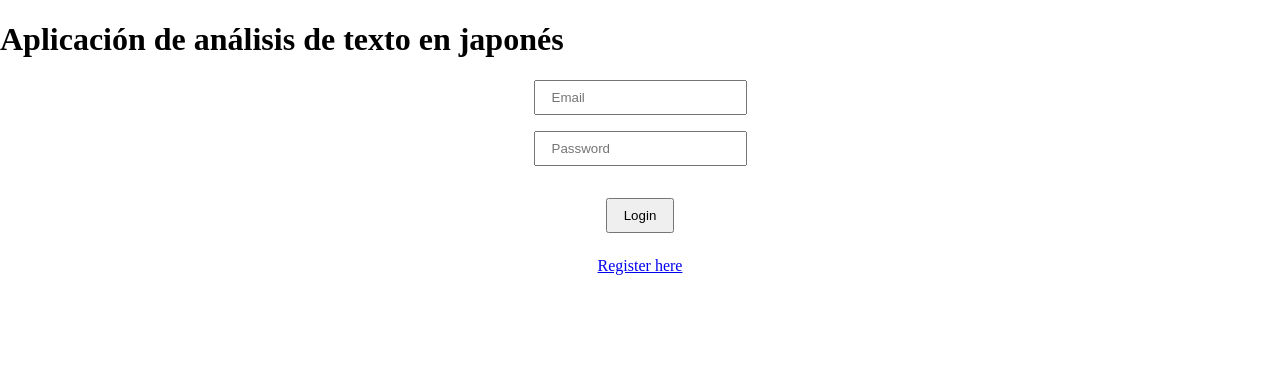
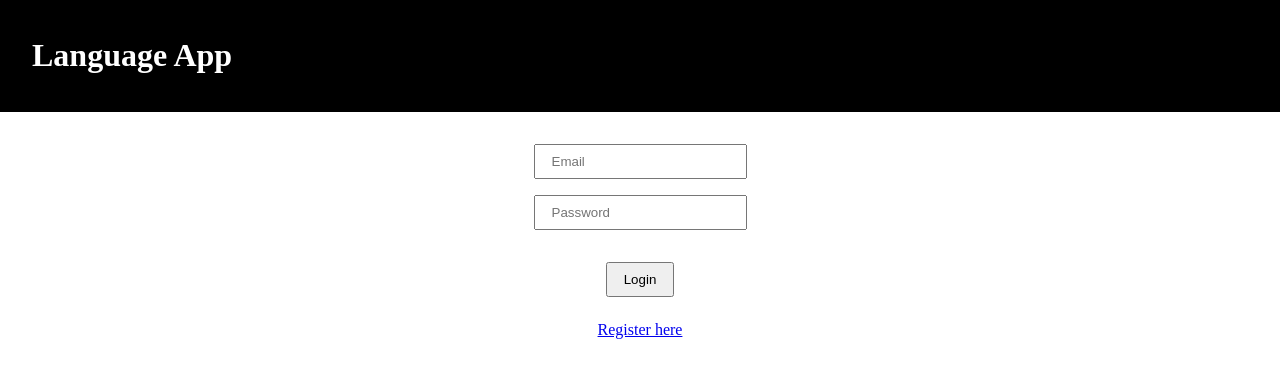
Before and after one commit to oscar00129/LanguageReadingTool, a Flask app: page /login in a window 1280 px wide. Shown: the top 378 px of the page. Run offline with Flask 3, Linux system fonts and the light colour scheme.

Commit message:
Reusable banner in login page and implementation of multi language

```diff
--- a/config.ini
+++ b/config.ini
@@ -4,3 +4,6 @@ PORT = 3306
 USER = root
 PASSWORD =
 DATABASE = language
+
+[APP]
+LANGUAGE = english
--- /dev/null
+++ b/language_texts.json
@@ -0,0 +1,66 @@
+{
+    "languages": [{
+        "language": "english",
+        "app_name": "Language App",
+        "author": "Oscar00129",
+        "login_data": {
+            "email": "Email",
+            "password": "Password",
+            "login": "Login",
+            "register": "Register here",
+            "messages": {
+                "login_success": "Login success.",
+                "error_credentials": "Error in credentials!"
+            }
+        },
+        "register_data": {
+            "email": "Email",
+            "password": "Password",
+            "confir_password": "Confirm Password",
+            "register": "Register",
+            "login": "Log in here"
+        }
+    }, {
+        "language": "spanish",
+        "app_name": "Aplicación de análisis de texto en japonés",
+        "author": "Oscar00129",
+        "login_data": {
+            "email": "Correo Electrónico",
+            "password": "Contraseña",
+            "login": "Iniciar Sesión",
+            "register": "Registrate aquí",
+            "messages": {
+                "login_success": "Inicio de sesión exitoso.",
+                "error_credentials": "Error en las credenciales!"
+            }
+        },
+        "register_data": {
+            "email": "Correo Electrónico",
+            "password": "Contraseña",
+            "confir_password": "Confirma la Contraseña",
+            "register": "Registrarse",
+            "login": "Inicia sesión aquí"
+        }
+    }, {
+        "language": "japanese",
+        "app_name": "語学勉強アプリ",
+        "author": "Oscar00129",
+        "login_data": {
+            "email": "メールアドレス",
+            "password": "パスワード",
+            "login": "ログイン",
+            "register": "登録ページ",
+            "messages": {
+                "login_success": "ログイン成功",
+                "error_credentials": "パスワードが正しくありません"
+            }
+        },
+        "register_data": {
+            "email": "メールアドレス",
+            "password": "パスワード",
+            "confir_password": "パスワードもう一度",
+            "register": "登録",
+            "login": "キャンセル"
+        }
+    }]
+}
--- a/routes/auth_routes.py
+++ b/routes/auth_routes.py
@@ -1,4 +1,4 @@
-from flask import Blueprint, render_template, request, session, redirect, url_for
+from flask import Blueprint, render_template, request, session, redirect, url_for, jsonify
 import mysql.connector
 from configparser import ConfigParser
 import json
@@ -13,13 +13,21 @@ def readConfig(category, attribute, is_int = False):
     else:
         return config[category][attribute]
 
+def getLanguageData(language_config):
+    with open('language_texts.json') as json_file:
+        data = json.load(json_file)
+        local_language_data = list(filter(lambda language: language['language'] == language_config, data['languages']))
+        return local_language_data[0] or {}
+
 @auth_bp.route('/login')
 def login():
     logged_user = session.get('logged_user')
     if logged_user:
         return redirect(url_for('index'))
     else:
-        return render_template('login.html')
+        language = readConfig('APP', 'LANGUAGE')
+        data = getLanguageData(language)
+        return render_template('login.html', data = data)
 
 @auth_bp.route('/loginBackend', methods=['POST'])
 def loginBackend():
@@ -27,11 +35,11 @@ def loginBackend():
     txtPass = request.get_json()['txtPass']
 
     cn = mysql.connector.connect(
-        host=readConfig('DATABASE', 'HOST'),
-        port=readConfig('DATABASE', 'PORT', True),
-        user=readConfig('DATABASE', 'USER'),
-        password=readConfig('DATABASE', 'PASSWORD'),
-        database=readConfig('DATABASE', 'DATABASE')
+        host = readConfig('DATABASE', 'HOST'),
+        port = readConfig('DATABASE', 'PORT', True),
+        user = readConfig('DATABASE', 'USER'),
+        password = readConfig('DATABASE', 'PASSWORD'),
+        database = readConfig('DATABASE', 'DATABASE')
     )
     cursor = cn.cursor()
     # Consulta segura con parámetros de consulta
@@ -42,11 +50,13 @@ def loginBackend():
     cursor.close()
     cn.close()
 
+    language = readConfig('APP', 'LANGUAGE')
+    data = getLanguageData(language)
     if len(results) > 0:
         session['logged_user'] = txtUser
-        return json.dumps({ 'success': 'Login success.' })
+        return json.dumps({ 'success': data['login_data']['messages']['login_success'] })
     else:
-        return json.dumps({ 'error': 'Error in credentials!' })
+        return json.dumps({ 'error': data['login_data']['messages']['error_credentials'] })
 
 @auth_bp.route('/logout')
 def logout():
@@ -67,11 +77,11 @@ def registerBackend():
     txtPass = request.get_json()['txtPass']
 
     cn = mysql.connector.connect(
-        host=readConfig('DATABASE', 'HOST'),
-        port=readConfig('DATABASE', 'PORT', True),
-        user=readConfig('DATABASE', 'USER'),
-        password=readConfig('DATABASE', 'PASSWORD'),
-        database=readConfig('DATABASE', 'DATABASE')
+        host = readConfig('DATABASE', 'HOST'),
+        port = readConfig('DATABASE', 'PORT', True),
+        user = readConfig('DATABASE', 'USER'),
+        password = readConfig('DATABASE', 'PASSWORD'),
+        database = readConfig('DATABASE', 'DATABASE')
     )
     cursor = cn.cursor()
     # Comprobar email unico
--- a/static/css/styles.css
+++ b/static/css/styles.css
@@ -61,3 +61,18 @@ html, body{
     padding: 0;
     margin-bottom: 1rem;
 }
+
+.header {
+    background-color: black;
+    color: white;
+    margin: 0;
+    padding: 1rem 2rem 1rem 2rem;
+    margin-bottom: 2rem;
+    display: flex;
+    justify-content: space-between;
+    align-items: center;
+}
+
+.header * {
+    vertical-align: middle;
+}
--- /dev/null
+++ b/templates/components/banner.html
@@ -0,0 +1,6 @@
+<header class="header">
+    <h1>{{data.app_name}}</h1>
+    {% if data.user %}
+        <p>Hello {{data.user}}!</p>
+    {% endif %}
+</header>
--- a/templates/login.html
+++ b/templates/login.html
@@ -1,18 +1,21 @@
 <!DOCTYPE html>
 <html>
 <head>
-    <title>Aplicación de análisis de texto en japonés</title>
+    <title>{{data.app_name}}</title>
     <link rel="stylesheet" href="{{ url_for('static', filename='css/styles.css') }}">
 </head>
 <body>
     <div id="app">
-        <h1>Aplicación de análisis de texto en japonés</h1>
+        {% with data=data %}
+            {% include "components/banner.html" %}
+        {% endwith %}
+
         <form class="form" @submit="submitForm">
-            <input type="text" name="txtUser" id="txtUser" v-model="user" placeholder="Email" required>
-            <input type="password" name="txtPass" id="txtPass" v-model="password" placeholder="Password" required>
+            <input type="text" name="txtUser" id="txtUser" v-model="user" placeholder="{{data.login_data.email}}" required>
+            <input type="password" name="txtPass" id="txtPass" v-model="password" placeholder="{{data.login_data.password}}" required>
             <p class="error-message">{{'{{error}}'}}</p>
-            <button type="submit">Login</button>
-            <a href="/register">Register here</a>
+            <button type="submit">{{data.login_data.login}}</button>
+            <a href="/register">{{data.login_data.register}}</a>
         </form>
     </div>
 
```
